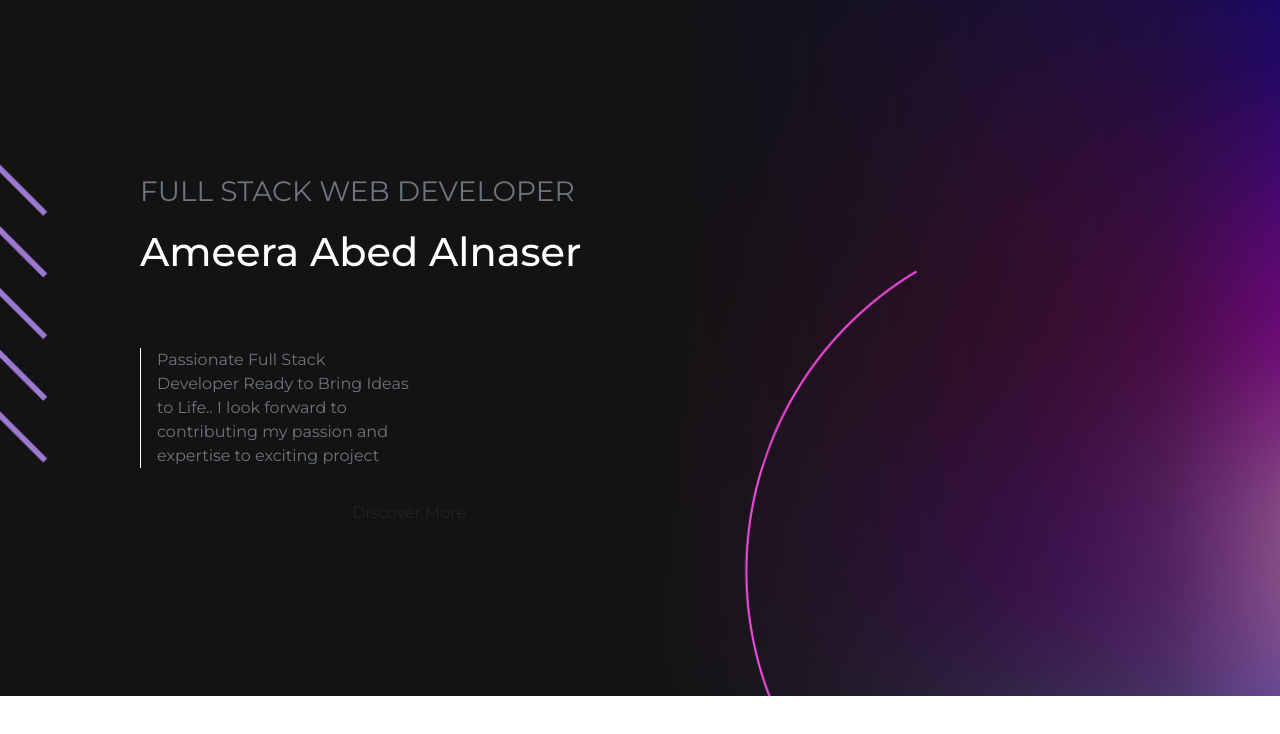
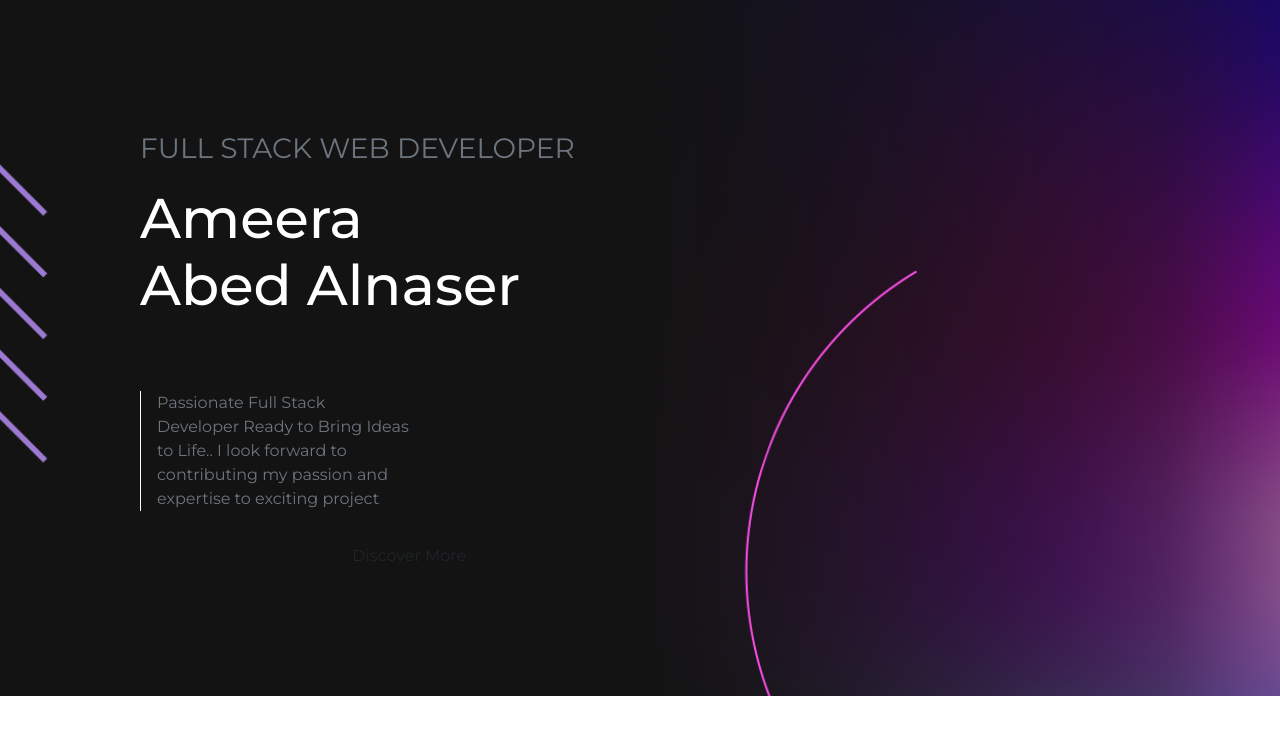
Before and after one commit to ameera-abed-aldin/New-folder--2-, a plain HTML site: page index.html in a window 1280 px wide. Shown: the part 104-838 px from the top of the page. Drawn offline with nearby package versions, Linux system fonts and the light colour scheme.

Commit message:
change picture

```diff
--- a/index.html
+++ b/index.html
@@ -41,7 +41,7 @@
     <div class="left-hero-section">
 
       <p class="text-secondary fs-3" >FULL STACK WEB DEVELOPER</p>
-      <h1  class="fs-1" id="typed-output">Ameera Abed Alnaser</h1>
+      <h1  class="head" id="typed-output">Ameera Abed Alnaser</h1>
       <p class="left-hero-section-p text-secondary">Passionate Full Stack Developer Ready to Bring Ideas to Life.. I look forward to contributing my passion and expertise to exciting project</p>
 
       <a href="#about" class="btn">Discover More</a>
--- a/style.css
+++ b/style.css
@@ -151,3 +151,7 @@ body {
     0%   { transform: translateY(0); }
     100% { transform: translateY(-10px); }
 }
+.head{
+    width:80%;
+    font-size: 3.5rem;
+}
```
